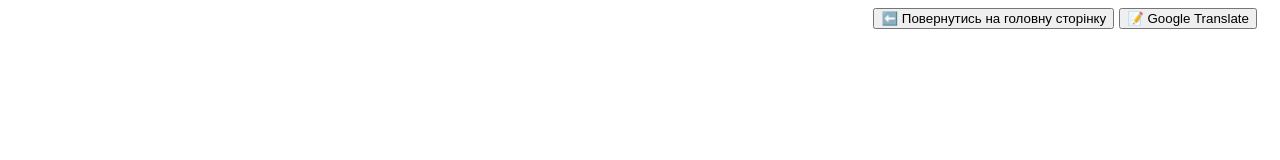
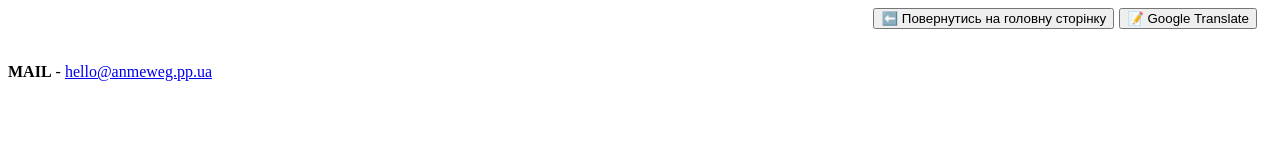
Before and after one commit to ameweg/contacts, a plain HTML site: page index.html in a window 1280 px wide. Drawn offline with Linux system fonts and the light colour scheme.

Commit message:
Update index.html

```diff
--- a/index.html
+++ b/index.html
@@ -1,2 +1,5 @@
 <p style="text-align: right; margin: 0px 15px 0px 0;">
 <a style="text-align: right; margin: 0px 5px 0px 0;" href="/"><button>⬅️ Повернутись на головну сторінку</button></a><a href="https://anmeweg-pp-ua.translate.goog/contacts?_x_tr_sl=auto&amp;_x_tr_tl=en&amp;_x_tr_hl=en&amp;_x_tr_pto=wapp"><button>📝 Google Translate</button></a></p>
+<br>
+
+<p><strong>MAIL</strong><span>&nbsp;-&nbsp;</span><a href="mailto:hello@anmeweg.pp.ua">hello@anmeweg.pp.ua</a></p>
```
